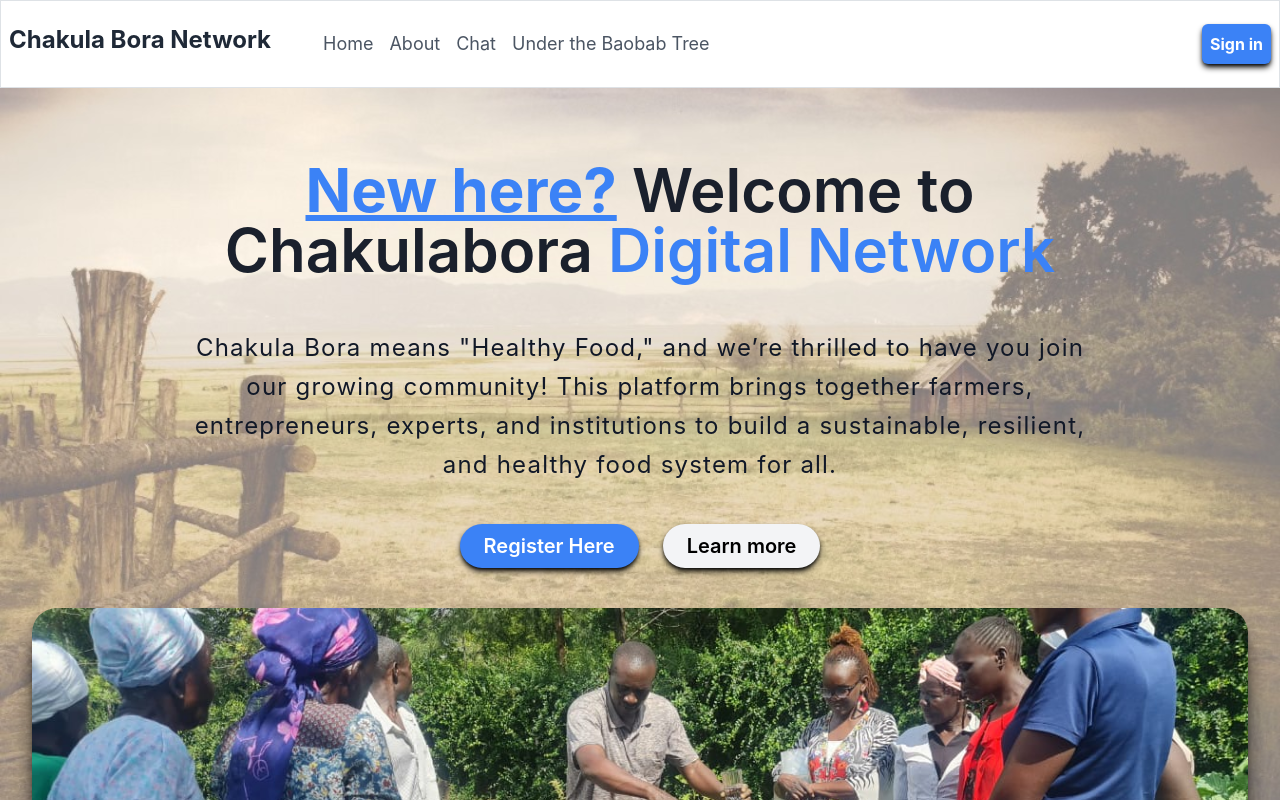
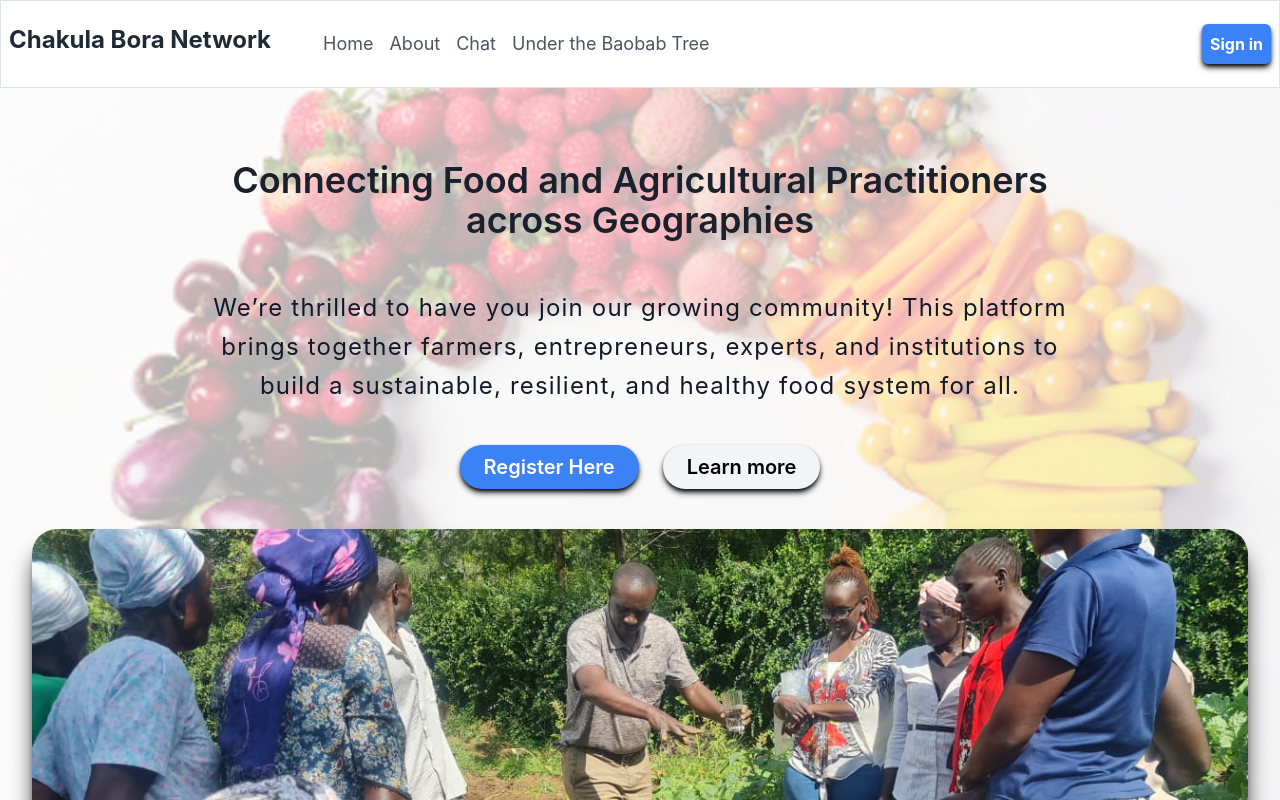
Before and after one commit to uchman005/chakulabora, a Next.js app: page / in a window 1280 px wide. Shown: the top 800 px of the page. Built offline with nearby package versions, Linux system fonts and the light colour scheme.

Commit message:
background and minor changes

```diff
--- a/src/components/Hero.tsx
+++ b/src/components/Hero.tsx
@@ -22,14 +22,11 @@ export default function Hero() {
     <main className="max-w-full mt-5 border-5">
       <div className="text-center flex flex-col justify-center w-full items-center py-20 md:py-28 space-y-8 md:space-y-10">
         <h1
-          className="font-semibold text-3xl md:text-6xl leading-110 font-bold max-w-4xl"
+          className="font-semibold text-2xl md:text-4xl leading-110 font-bold max-w-4xl"
           data-aos="fade-up"
           data-aos-delay="100"
         >
-          <button onClick={() => scrollToSection(visionRef)} className="underline text-blue-500  font-bold">
-            New here?
-          </button>{' '}
-          Welcome to Chakulabora<span className="text-blue-500"> Digital Network</span>
+          Connecting Food and Agricultural Practitioners across Geographies
         </h1>
 
         <p
@@ -37,7 +34,7 @@ export default function Hero() {
           data-aos="fade-up"
           data-aos-delay="200"
         >
-          Chakula Bora means {'"Healthy Food,"'} and we’re thrilled to have you join our growing community!
+          We’re thrilled to have you join our growing community!
           This platform brings together farmers, entrepreneurs, experts, and institutions to build a sustainable,
           resilient, and healthy food system for all.
         </p>
--- a/src/pages/index.tsx
+++ b/src/pages/index.tsx
@@ -33,13 +33,15 @@ export default function Index() {
         <meta property="twitter:image" content="/hero.png" />
 
       </Head>
-      <div className="bg-[url('/background.jpg')] bg-cover bg-fixed ">
-      <Navbar />
-      <Hero />
-      {/* <Features /> */}
-      <Footer />
+      <div className="relative bg-[url('/HF.jpg')] bg-cover bg-no-repeat bg-fixed">
+        <div className="absolute inset-0 bg-white/70 z-0" />
+        <div className="relative z-10">
+          <Navbar />
+          <Hero />
+          {/* <Features /> */}
+          <Footer />
+        </div>
       </div>
-
     </>
   )
 }
```
Also changed, not shown: public/HF.jpg (added), public/home_background.jpg (added).
